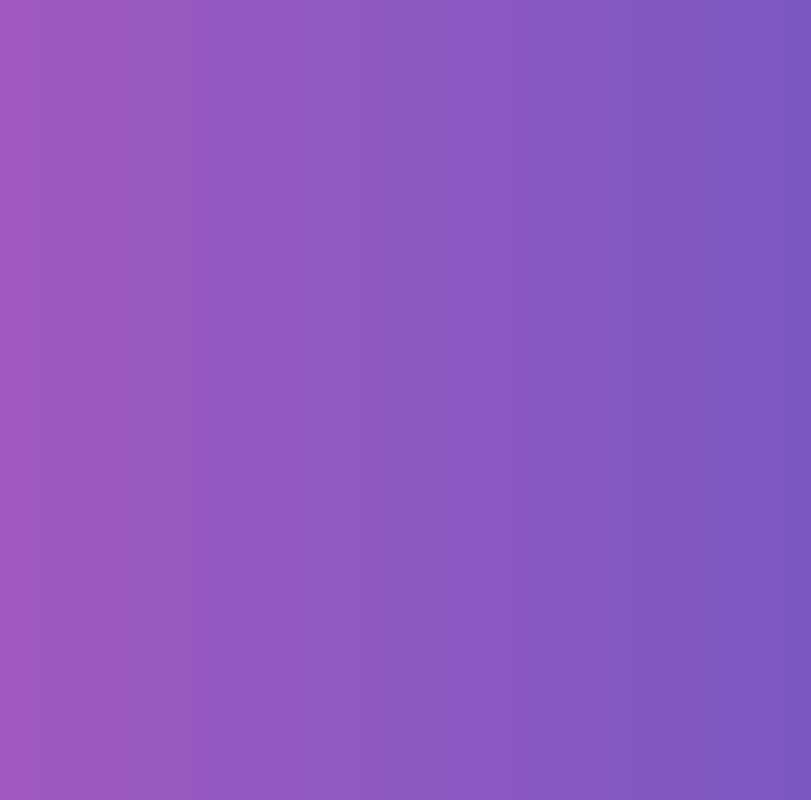
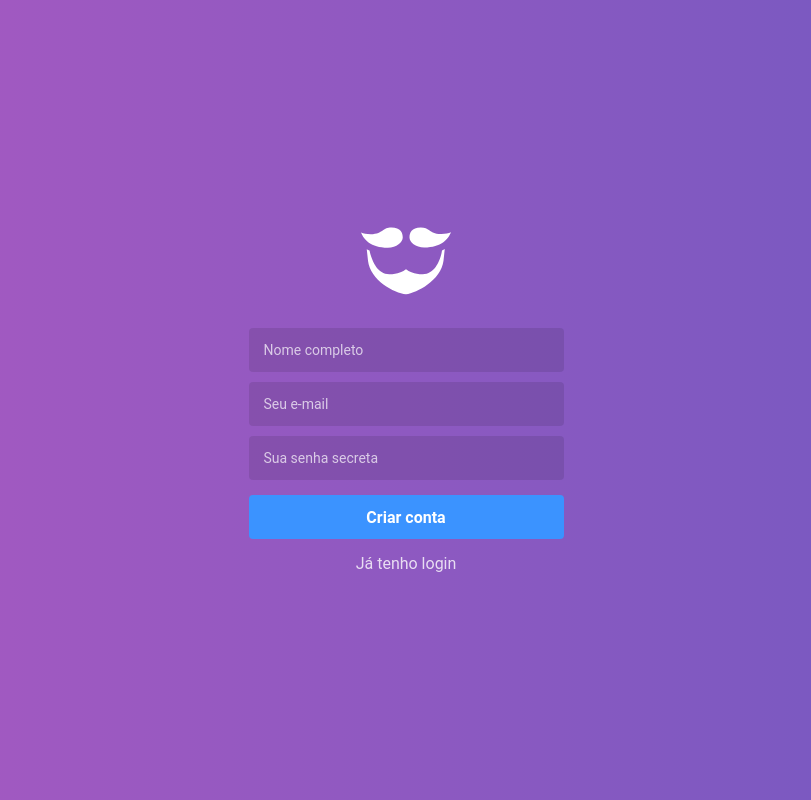
Before and after one commit to GabriPires/gobarber, a React (Create React App) app in the folder frontend/: page /register in a window 1280 px wide. Shown: the whole page, without its empty margins (234-1045 px from the left). Built offline with nearby package versions, Linux system fonts and the light colour scheme; the HTML template or start-up script is replaced by a standard one.

Commit message:
Página de cadastro

```diff
--- a/frontend/src/pages/SignIn/index.js
+++ b/frontend/src/pages/SignIn/index.js
@@ -2,8 +2,6 @@
 import { Link } from 'react-router-dom';
 
 import logo from '~/assets/logo.svg';
-
-// import { Container } from './styles';
 
 function SignIn() {
   return (
--- a/frontend/src/pages/SignUp/index.js
+++ b/frontend/src/pages/SignUp/index.js
@@ -1,9 +1,23 @@
 import React from 'react';
+import { Link } from 'react-router-dom';
 
-// import { Container } from './styles';
+import logo from '~/assets/logo.svg';
 
 function SignUp() {
-  return <div />;
+  return (
+    <>
+      <img src={logo} alt="GoBarber" />
+
+      <form>
+        <input type="text" placeholder="Nome completo" />
+        <input type="email" placeholder="Seu e-mail" />
+        <input type="password" placeholder="Sua senha secreta" />
+
+        <button type="submit">Criar conta</button>
+        <Link to="/register">Já tenho login</Link>
+      </form>
+    </>
+  );
 }
 
 export default SignUp;
```
